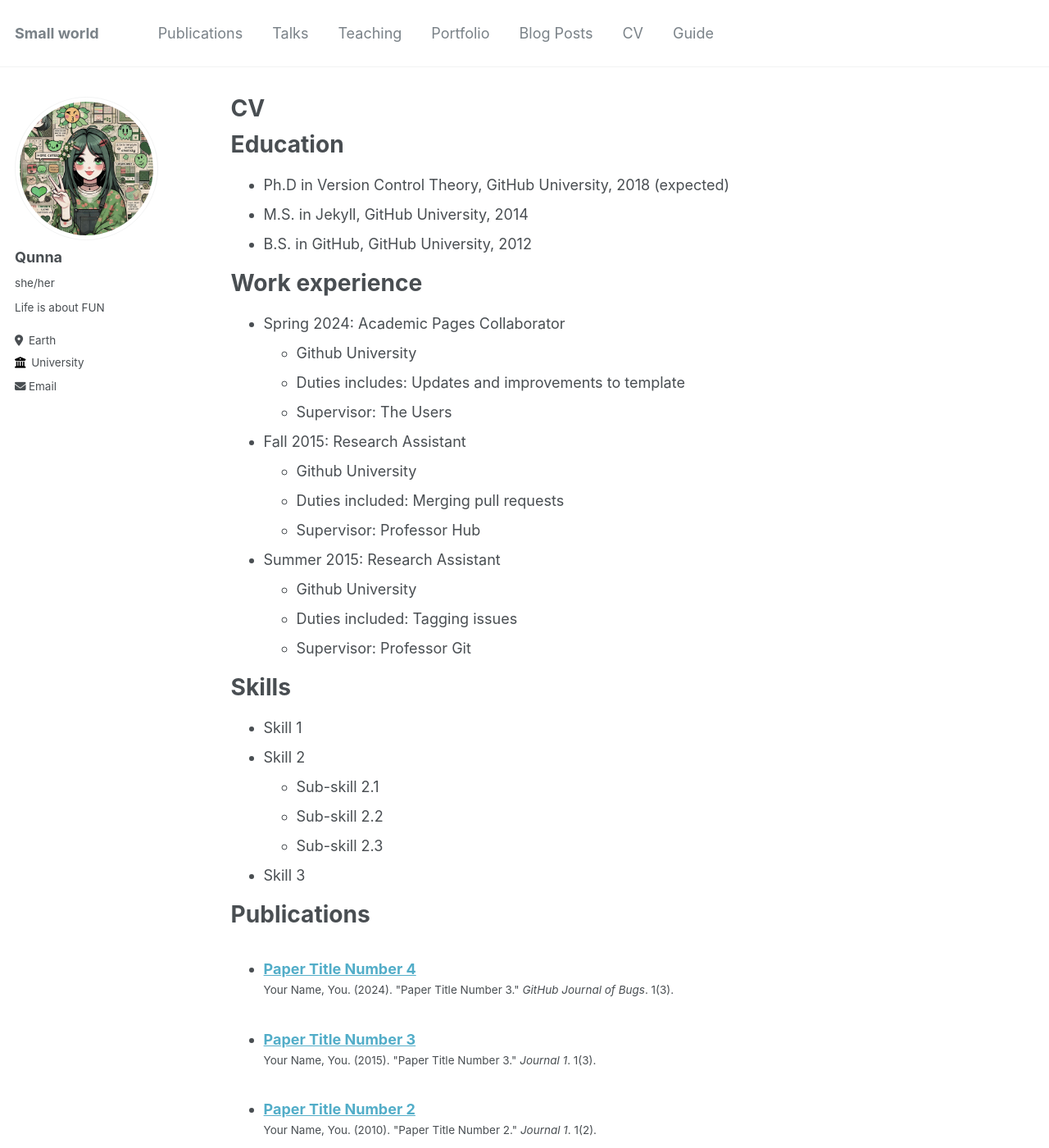
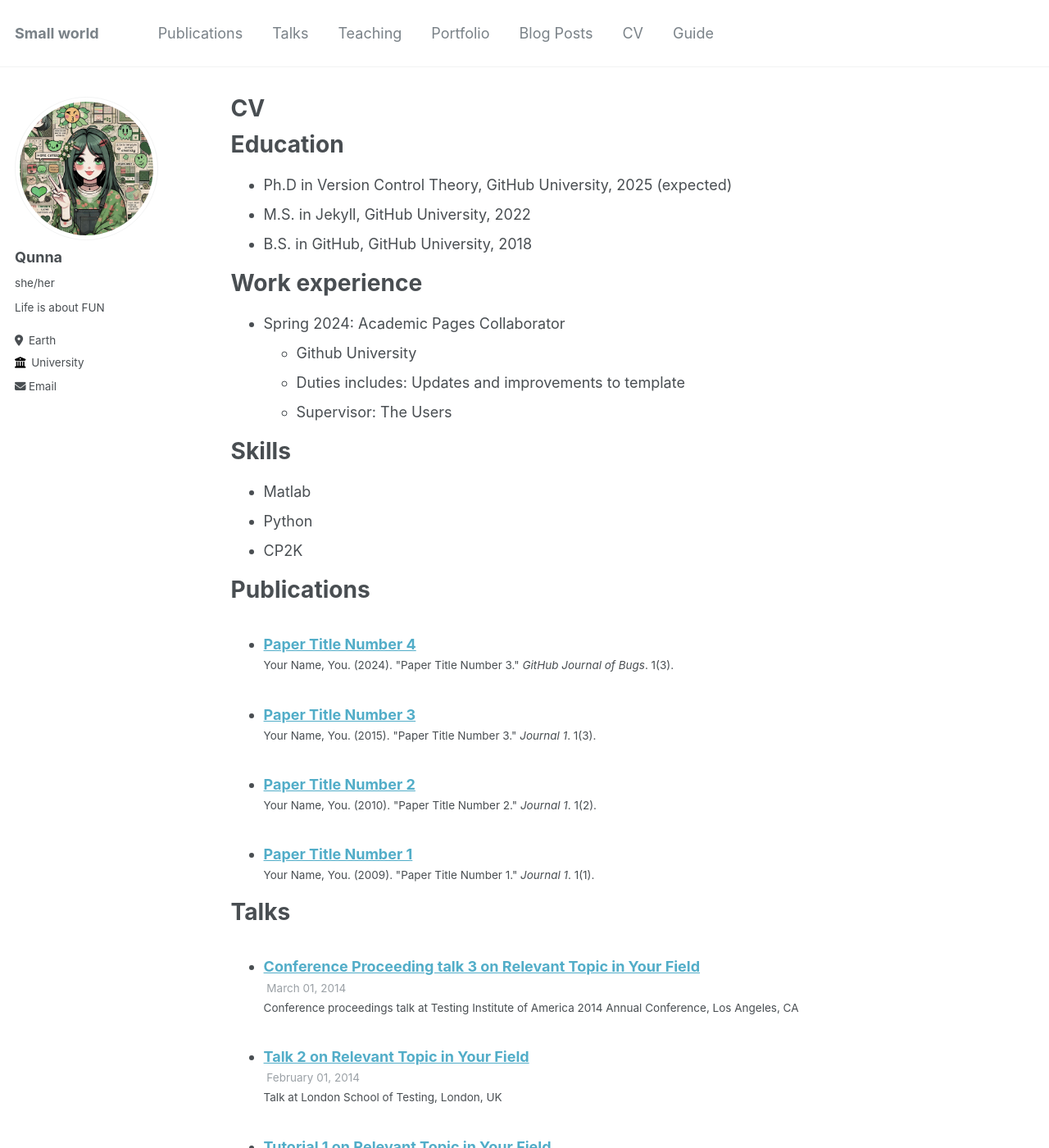
Before and after one commit to Qunna/Q, a Jekyll site: the page built from _pages/cv.md, in a window 1280 px wide and 1400 px high. Shown: the whole window at 82% size. Built offline with Jekyll 4.4.1, drawn with Linux system fonts in a browser that asks for light colours.

Commit message:
Update cv.md

```diff
--- a/_pages/cv.md
+++ b/_pages/cv.md
@@ -11,9 +11,9 @@ redirect_from:
 
 Education
 ======
-* Ph.D in Version Control Theory, GitHub University, 2018 (expected)
-* M.S. in Jekyll, GitHub University, 2014
-* B.S. in GitHub, GitHub University, 2012
+* Ph.D in Version Control Theory, GitHub University, 2025 (expected)
+* M.S. in Jekyll, GitHub University, 2022
+* B.S. in GitHub, GitHub University, 2018
 
 Work experience
 ======
@@ -22,24 +22,13 @@ Work experience
   * Duties includes: Updates and improvements to template
   * Supervisor: The Users
 
-* Fall 2015: Research Assistant
-  * Github University
-  * Duties included: Merging pull requests
-  * Supervisor: Professor Hub
 
-* Summer 2015: Research Assistant
-  * Github University
-  * Duties included: Tagging issues
-  * Supervisor: Professor Git
 
 Skills
 ======
-* Skill 1
-* Skill 2
-  * Sub-skill 2.1
-  * Sub-skill 2.2
-  * Sub-skill 2.3
-* Skill 3
+* Matlab
+* Python
+* CP2K
 
 Publications
 ======
```
